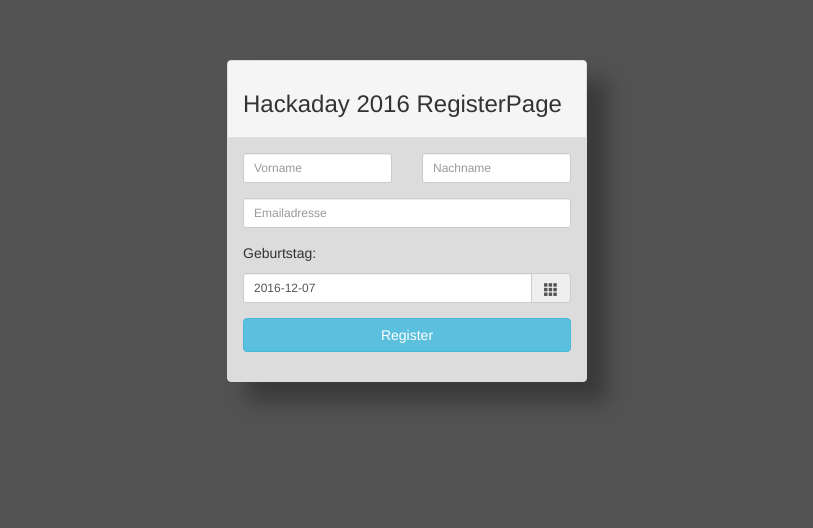
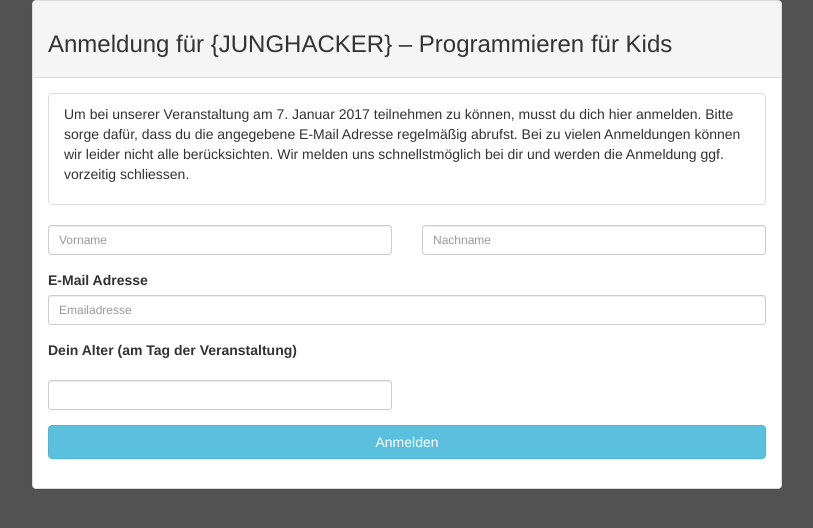
Before and after one commit to Eigenbaukombinat/regpage, a Django app: page /register/ in a window 1280 px wide. Shown: the top 528 px of the page, without its empty margins (233-1046 px from the left). Run offline with Django 3.2, Linux system fonts and the light colour scheme; some libraries are stand-ins or nearby versions.

Commit message:
neuer stand

```diff
--- a/hackaday/settings.py
+++ b/hackaday/settings.py
@@ -56,8 +56,9 @@ SECRET_KEY = '!lli8zr=(u7$xsn@pa)jvf_8f^^i%+q$wuz8x2@2t**9t!iq*1'
 
 # SECURITY WARNING: don't run with debug turned on in production!
 DEBUG = True
-
-ALLOWED_HOSTS = []
+USE_X_FORWARDED_HOST = True
+#SECURE_PROXY_SSL_HEADER = ('HTTP_X_FORWARDED_PROTO', 'https')
+ALLOWED_HOSTS = ['app.junghacker.de']
 
 
 # Application definition
--- a/register/forms.py
+++ b/register/forms.py
@@ -6,10 +6,10 @@ class AttendeeForm(forms.ModelForm):
 
     class Meta:
         model = Attendee
-        fields = ['firstname','lastname','email','birthdate',]
+        fields = ['firstname','lastname','email','age',]
         widgets = {
             'firstname': forms.TextInput(attrs={'class':'form-control input-sm', 'placeholder':'Vorname'}),
             'lastname': forms.TextInput(attrs={'class':'form-control input-sm', 'placeholder':'Nachname'}),
             'email': forms.EmailInput(attrs={'class':'form-control input-sm', 'placeholder':'Emailadresse'}),
-            'birthdate': forms.DateInput(attrs={'class':'form-control input-sm', }),
+            'age': forms.TextInput(attrs={'class':'form-control input-sm', }),
         }
--- a/register/models.py
+++ b/register/models.py
@@ -1,6 +1,7 @@
 from django.db import models
 from django.utils import timezone
 import datetime
+
 # Create your models here.
 
 
@@ -10,5 +11,5 @@ class Attendee(models.Model):
     firstname = models.CharField(max_length=100)
     lastname = models.CharField(max_length=150)
     email = models.EmailField()
-    birthdate = models.DateField(default=timezone.now)
+    age = models.PositiveIntegerField()
     submitted_date = models.DateTimeField(default=timezone.now)
--- a/register/templates/register_page.html
+++ b/register/templates/register_page.html
@@ -2,7 +2,7 @@
 
 <html>
 	<head>
-		<title>Hackaday registerpage</title>
+		<title>Anmeldung für {JUNGHACKER} – Programmieren für Kids</title>
         <link rel="stylesheet" href="{% static 'css/bootstrap.css' %}">
         <link rel="stylesheet" href="{% static 'css/bootstrap-datepicker3.css' %}">
 		<link rel="stylesheet" href="{% static 'css/style.css' %}">
@@ -13,38 +13,56 @@
 	</head>
 	<body>
         <div class="container">
-            <div class="row centered-form">
-            <div class="col-xs-12 col-sm-8 col-md-4 col-sm-offset-2 col-md-offset-4">
+            <div class="row">
+            <div class="col-md-8 col-md-offset-2 col-xs-12">
                 <div class="panel panel-default">
                     <div class="panel-heading">
-                        <h3>Hackaday 2016 RegisterPage</h3>
+                        <h3>Anmeldung für {JUNGHACKER} – Programmieren für Kids</h3>
                     </div>
                     <div class="panel-body">
+                       <ul class="list-group">
+                        <li class="list-group-item">
+<p>
+Um bei unserer Veranstaltung am 7. Januar 2017 teilnehmen zu können, musst du dich hier anmelden. Bitte sorge dafür, dass du die angegebene E-Mail Adresse regelmäßig abrufst. Bei zu vielen Anmeldungen können wir leider nicht alle berücksichten. Wir melden uns schnellstmöglich bei dir und werden die Anmeldung ggf. vorzeitig schliessen.
+
+
+</p>
+</li>
+</ul>
                         <form action="{% url 'register' %}" method="POST" class="register-form" id="register">{% csrf_token %}
                         <div class="row">
-                            <div class="col-xs-6 col-sm-6 col-md-6">
+                            <div class="col-xs-12 col-sm-6 col-md-6">
                                 <div class="form-group">
                                     {{ form.firstname }}
                                 </div>
                             </div>
-                            <div class="col-xs-6 col-sm-6 col-md-6">
+                            <div class="col-xs-12 col-sm-6 col-md-6">
                                 <div class="form-group">
                                     {{ form.lastname }}
                                 </div>
                             </div>
                         </div>
+                        <div class="row">
+                            <div class="col-xs-12 col-sm-12 col-md-12">
+					<label>E-Mail Adresse</label>
                         <div class="form-group">
                             {{ form.email }}
                         </div>
-                        <div class="form-group">
-                            <p>Geburtstag: </p>
-                            <div class="input-group date">
-                                {{ form.birthdate }}
-                                <span class="input-group-addon">
-                                <i class="glyphicon glyphicon-th"></i></span>
                             </div>
                         </div>
-                        <button class="btn btn-info btn-block" type="submit" value="Register">Register</button>
+                        <div class="row">
+                            <div class="col-xs-12 col-sm-12 col-md-12">
+				<div class="form-group">
+					<label>Dein Alter (am Tag der Veranstaltung)</label>
+				</div>
+                            </div>
+                            <div class="col-xs-6 col-sm-6 col-md-6">
+				<div class="form-group">
+					{{ form.age }}
+				</div>
+                            </div>
+                        </div>
+                        <button class="btn btn-info btn-block" type="submit" value="Anmelden">Anmelden</button>
                         </form>
                     </div>
                 </div>
@@ -52,14 +70,5 @@
             </div>
         </div>
         </div>
-        <script>
-        $('.input-group.date').datepicker({
-            startView: 2,
-            maxViewMode: 3,
-            startDate: '-20y',
-            endDate: '-10y',
-            todayHighlight: true
-        });
-        </script>
     </body>
 </html>
--- a/register/templates/status.html
+++ b/register/templates/status.html
@@ -17,7 +17,7 @@
             <div class="col-xs-12 col-sm-8 col-md-4 col-sm-offset-2 col-md-offset-4">
                 <div class="panel panel-default">
                     <div class="panel-heading">
-                        <h3>Hackaday 2016 RegisterPage</h3>
+                        <h3>{{ headline }}</h3>
                     </div>
                     <div class="panel-body">
                         <p>{{ status }}</p>
--- a/register/views.py
+++ b/register/views.py
@@ -6,56 +6,68 @@ from .models import *
 from .forms import *
 
 ## mail to send message if someone signed up
-MAIL = 'example@example.com'
+MAIL = 'info@junghacker.de'
 
 ## mail address shown as sender for mail
-SENDER_MAIL = 'sender@example.com'
+SENDER_MAIL = 'info@junghacker.de'
 
 def register(request):
     '''view to handle registerpage'''
 
-    if request.method == 'POST':
-        form = AttendeeForm(request.POST)
-        if form.is_valid():
+    form = AttendeeForm(request.POST)
+    if request.method == 'POST' and form.is_valid():
+        try:
+            age = int(form.cleaned_data['age'])
+        except:
+            return render(request, 'status.html',{'headline': 'Fehler!', 'status':'Scheinbar hast du kein gueltiges Alter eingegeben.'})
+        if age < 10:
+            return render(request, 'status.html',{'headline': 'Sorry!', 'status':'Du bist leider noch zu jung. Erst ab 10 Jahren darfst du teilnehmen.'})
+        if age > 18:
+            return render(request, 'status.html',{'headline': 'Sorry!', 'status':'Du bist leider zu alt. Teilnehmen darfst du, solange du noch 18 Jahre alt bist.'})
 
-            try:
-               attendee = Attendee.objects.get(email=form.cleaned_data['email'])
-               return render(request, 'status.html',{'status':'Diese Emailadresse wird bereits verwendet!'})
-            except:
 
-                attendee = Attendee()
-                attendee.firstname = form.cleaned_data['firstname']
-                attendee.lastname = form.cleaned_data['lastname']
-                attendee.email = form.cleaned_data['email']
-                attendee.birthdate = form.cleaned_data['birthdate']
-                attendee.submitted_date = datetime.datetime.now()
+        attendee = Attendee()
+        attendee.firstname = form.cleaned_data['firstname']
+        attendee.lastname = form.cleaned_data['lastname']
+        attendee.email = form.cleaned_data['email']
+        attendee.age = form.cleaned_data['age']
+        attendee.submitted_date = datetime.datetime.now()
 
-                submitted = attendee.submitted_date.ctime()
-                birth = attendee.birthdate.isoformat()
-                message ='Ein neuer Teilnehmer hat sich am ' + submitted + ' angemeldet. Name: ' + attendee.firstname + ' ' + attendee.lastname + ' Email: ' + attendee.email + ' Geburtstag: ' + birth
+        submitted = attendee.submitted_date.ctime()
+        message ='Ein neuer Teilnehmer hat sich am ' + submitted + ' angemeldet. Name: ' + attendee.firstname + ' ' + attendee.lastname + ' Email: ' + attendee.email + ' Alter: %i' % attendee.age
 
-            try:
-                send_mail(
-                    'Hackaday 2016 Anmeldung',
-                    'Deine Registrierung für den Hackaday 2016 war erfolgreich!',
+        try:
+            send_mail(
+                'Deine Anmeldung zu JUNGHACKER - Programmieren fuer Kids',
+                u'''Liebe(r) %s,
+
+Deine Registrierung für {JUNGHACKER} - Programmieren für Kids
+am 07. Januar 2017 war erfolgreich! Wir werden uns in den nächsten
+Wochen bei dir melden und dir deine Teilnahme bestätigen. Falls wir
+zu viele Anmeldungen bekommen, werden wir leider nicht alle
+berücksichtigen können.
+
+
+Liebe Grüße,
+
+Dein Team von {JUNGHACKER} – Programmieren für Kids.
+''' % attendee.firstname,
                     SENDER_MAIL,
                     [attendee.email],
                     fail_silently=False,
                     )
-                send_mail(
-                    'Hackaday 2016 Anmeldung',
+            send_mail(
+                    'JUNGHACKER anmeldung',
                     message,
                     SENDER_MAIL,
                     [MAIL],
                     fail_silently=False,
                     )
-            except BadHeaderError:
-                return render(request, 'status.html',{'status':'Invalid header found!'})
-            except:
-                return render(request, 'status.html',{'status':'Something went wrong!'})
+        except:
+            return render(request, 'status.html',{'headline': 'Schwerer Fehler!', 'status':'Es ist etwas schiefgegangen. Bitte versuche es später noch einmal oder melde dich unter info@junghacker.de!'})
 
-            attendee.save()
-            return render(request, 'status.html', {'status':'success'})
+        attendee.save()
+        return render(request, 'status.html', {'headline': 'Danke fuer deine Anmeldung!', 'status':'Eine Bestätigungsmail wurde an deine E-Mail Adresse geschickt.'})
 
     form = AttendeeForm()
     return render(request, 'register_page.html', {'form':form})
```
Also changed, not shown: register/migrations/0001_initial.py.
